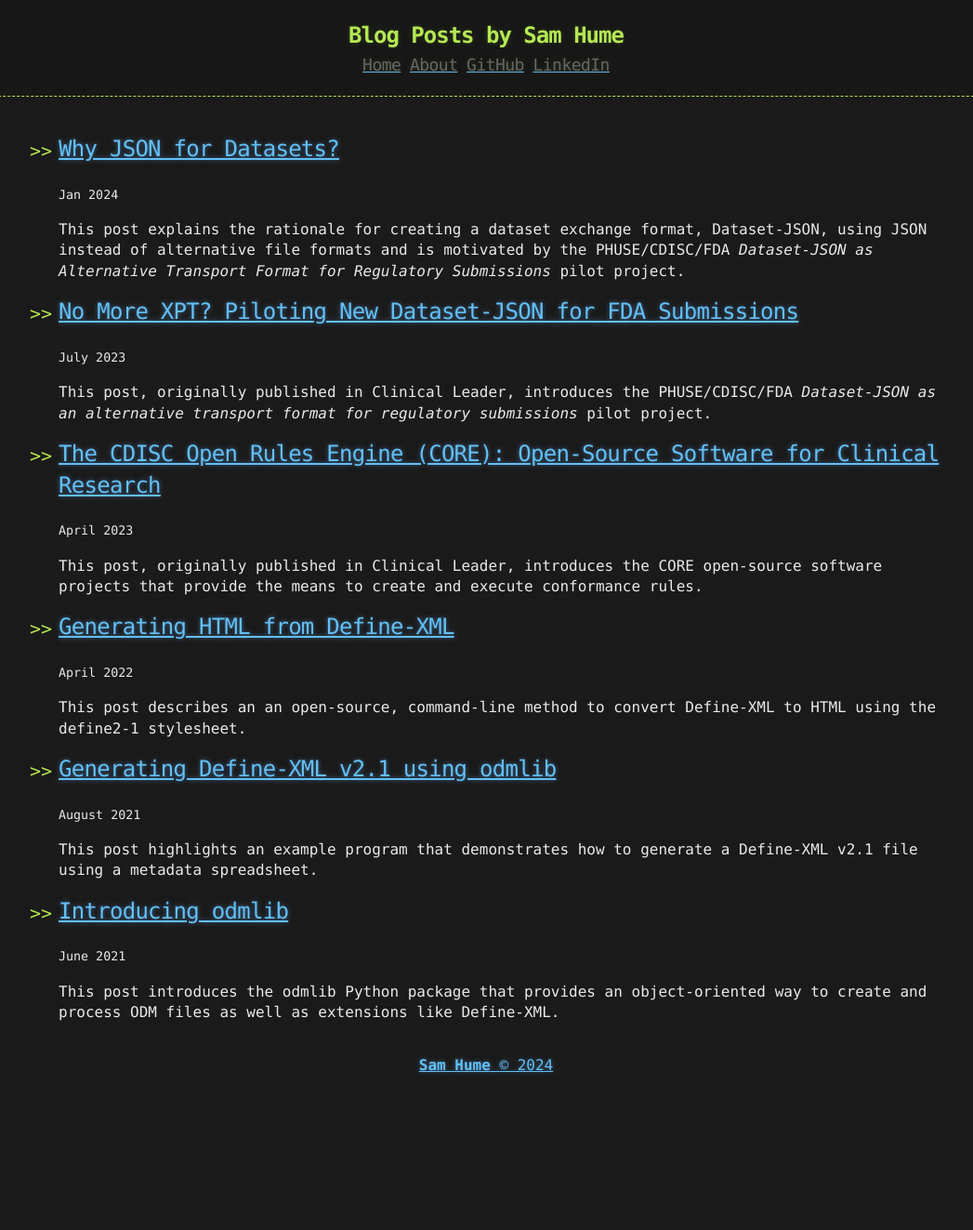
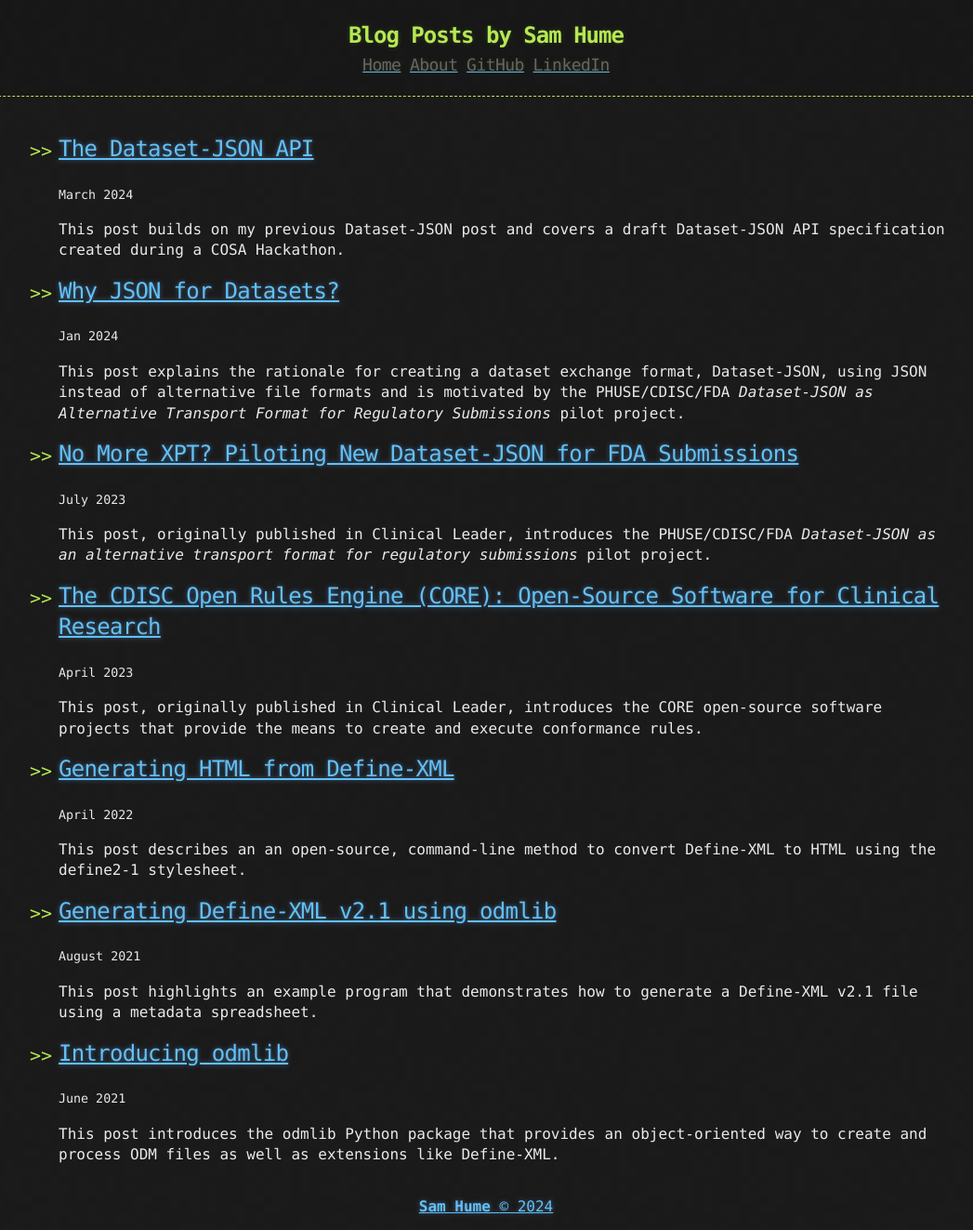
Before and after one commit to swhume/swhume.github.io, a Jekyll site: the page built from index.html, in a window 1280 px wide. Shown: the whole page at 93% size, without its empty margins (117-1164 px from the left). Built offline with Jekyll 4.4.1, drawn with Linux system fonts in a browser that asks for light colours; the list of posts is cut into pages by our own code; before the commit the page ends 1171 px from its top, so only the background shows below that.

Commit message:
Update index.html with march 21 post

```diff
--- a/index.html
+++ b/index.html
@@ -3,6 +3,11 @@ layout: default
 ---
 
 <ul>
+      <li>
+          <h2><a href="https://swhume.github.io/dataset-json-api">The Dataset-JSON API</a></h2>
+          <small>March 2024</small>
+          <p>This post builds on my previous Dataset-JSON post and covers a draft Dataset-JSON API specification created during a COSA Hackathon.</p>
+      </li>
       <li>
           <h2><a href="https://swhume.github.io/why-json-for-datasets">Why JSON for Datasets?</a></h2>
           <small>Jan 2024</small>
```
